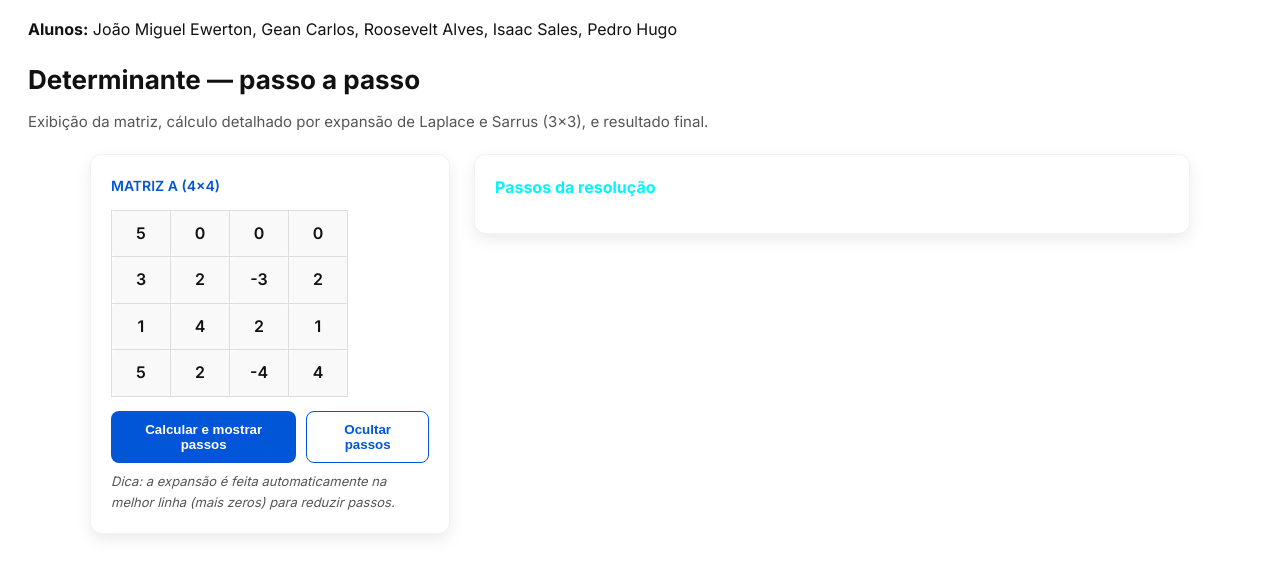
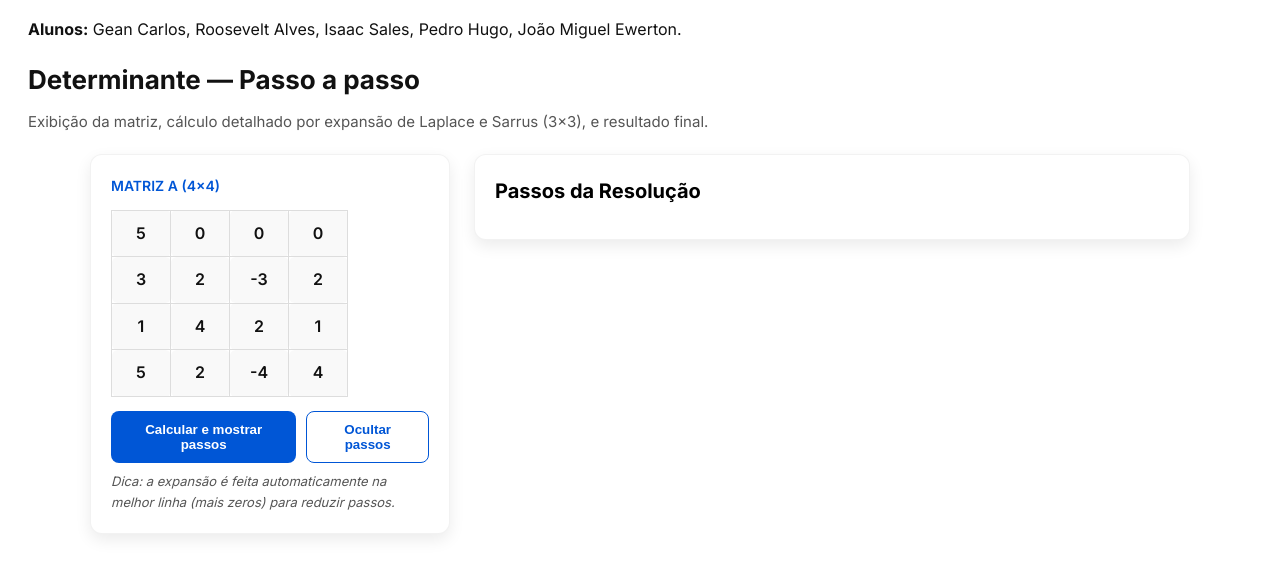
Before and after one commit to EuGeanCarlos/Matriz_calculo_de_determinate, a plain HTML site: page index.html in a window 1280 px wide. Shown: the part 189-764 px from the top of the page. Drawn offline with Linux system fonts and the light colour scheme.

Commit message:
Update index.html
Atualização em elementos html

```diff
--- a/index.html
+++ b/index.html
@@ -14,13 +14,13 @@
       <h2>Geometria Analítica e Álgebra Linear</h2>
       <h2>Professor: Elder Abreu</h2>
       <p>
-       <strong> Alunos:</strong>  João Miguel Ewerton, Gean Carlos, Roosevelt Alves, Isaac Sales, Pedro Hugo
+       <strong> Alunos:</strong> Gean Carlos, Roosevelt Alves, Isaac Sales, Pedro Hugo, João Miguel Ewerton.
       </p>
-    </div>
+   </div>
   </header>
 
   <main>
-    <h1>Determinante — passo a passo</h1>
+    <h1>Determinante — Passo a passo</h1>
     <p class="lead">
       Exibição da matriz, cálculo detalhado por expansão de Laplace e Sarrus (3×3), e resultado final.
     </p>
@@ -44,7 +44,7 @@
       <!-- Coluna direita: passos e resultado -->
       <div class="steps card">
         <div style="display:flex;justify-content:space-between;align-items:center;">
-          <div style="font-size:16px;font-weight:700;color:#00f5ff">Passos da resolução</div>
+          <div style="font-size:20px;font-weight:700;color:#000;text-align:center;">Passos da Resolução</div>
           <div id="miniResult" style="font-weight:800;color:#ff00d4"></div>
         </div>
 
```
